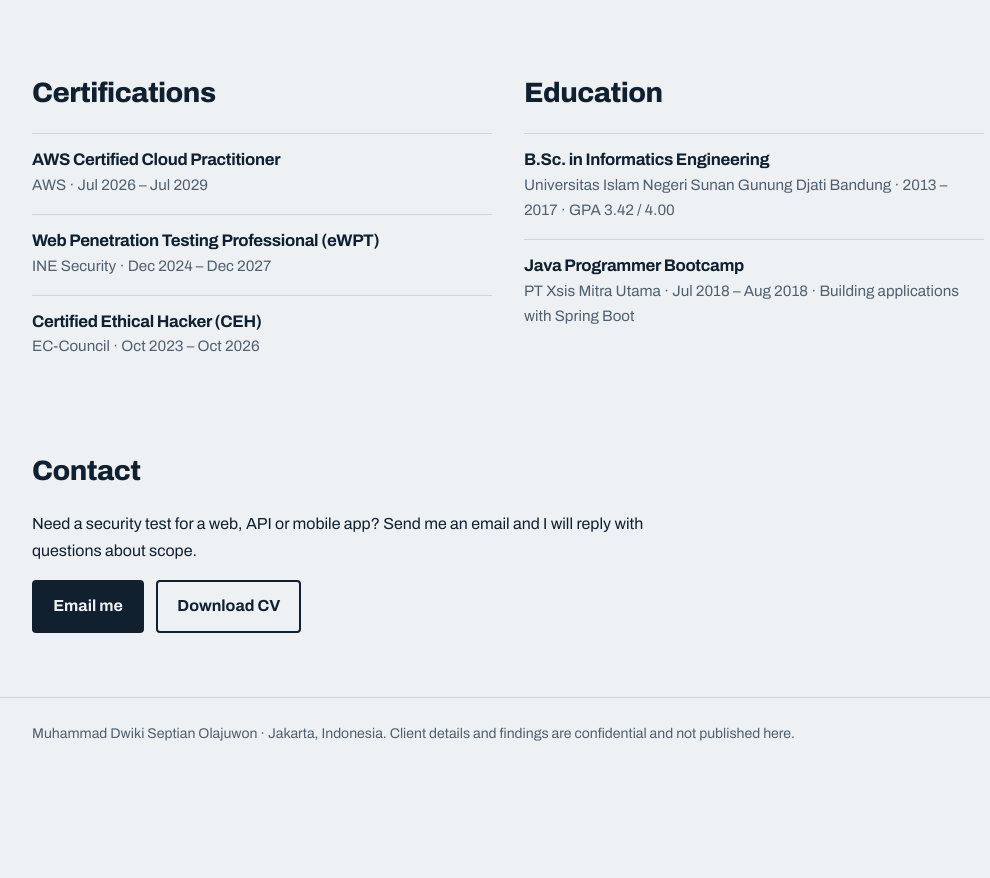
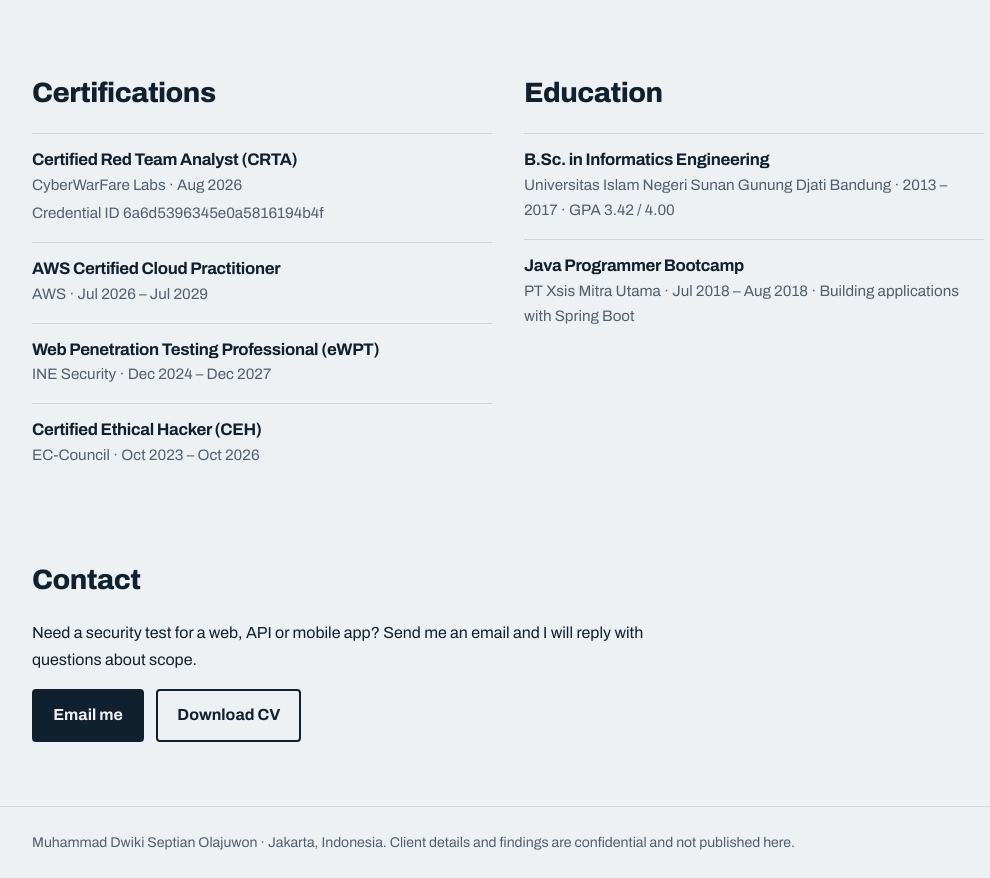
Before and after one commit to DwikiOlajuwon19/Portofolio, a plain HTML site: page index.html in a window 1280 px wide. Shown: the part 2566-3444 px from the top of the page, without its empty margins (132-1122 px from the left). Before the commit the page ends 3335 px from the top, so only its background shows below. Drawn offline with Linux system fonts and the light colour scheme.

Commit message:
index.html

```diff
--- a/index.html
+++ b/index.html
@@ -269,6 +269,7 @@ footer{border-top:1px solid var(--line);padding:1.5rem 0;color:var(--muted);font
   <div class="wrap two">
     <div>
       <h2>Certifications</h2>
+      <div class="item"><h3>Certified Red Team Analyst (CRTA)</h3><p>CyberWarFare Labs · Aug 2026</p><p>Credential ID 6a6d5396345e0a5816194b4f</p></div>
       <div class="item"><h3>AWS Certified Cloud Practitioner</h3><p>AWS · Jul 2026 – Jul 2029</p></div>
       <div class="item"><h3>Web Penetration Testing Professional (eWPT)</h3><p>INE Security · Dec 2024 – Dec 2027</p></div>
       <div class="item"><h3>Certified Ethical Hacker (CEH)</h3><p>EC-Council · Oct 2023 – Oct 2026</p></div>
```
